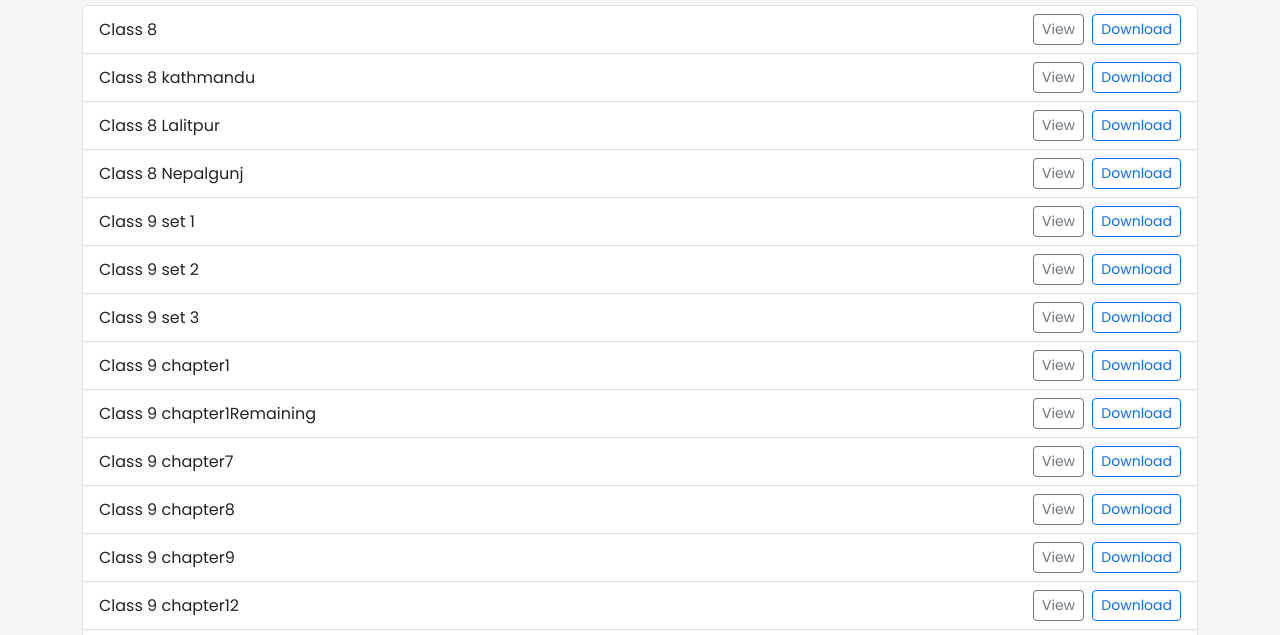
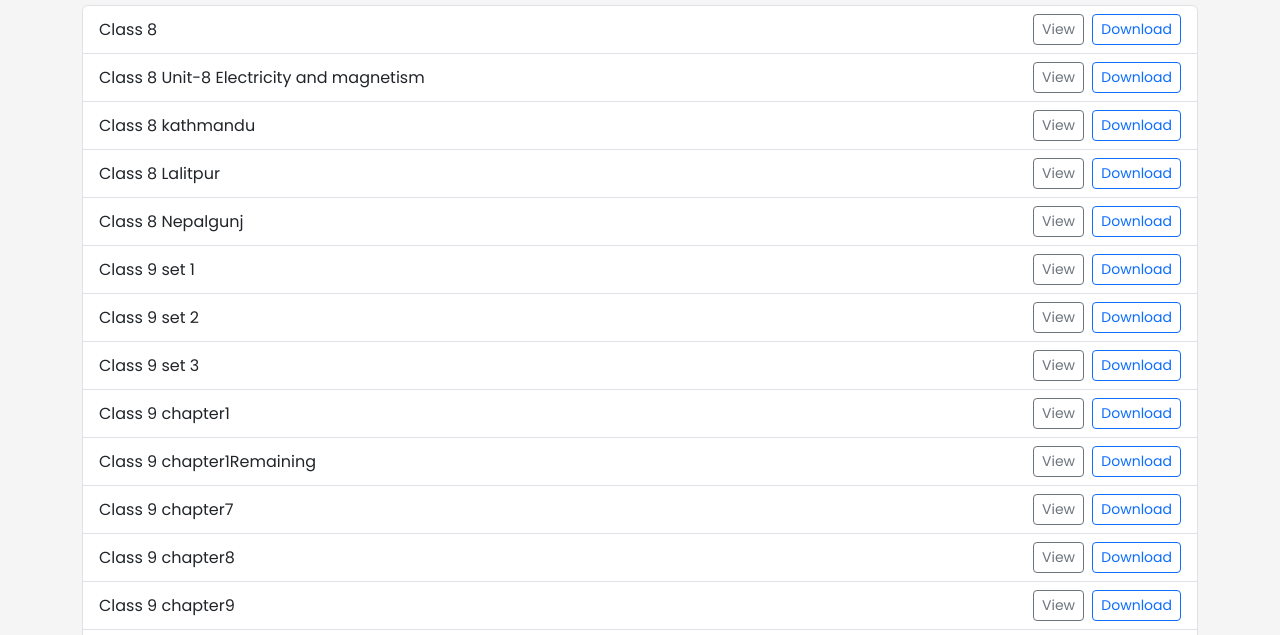
Before and after one commit to Rajendra2056/Rajendra2056.github.io, a website: page pdfs.html in a window 1280 px wide. Both pictures are taken after a click on the button "📁 Science Notes". Shown: the part 137-772 px from the top of the page. Drawn offline with nearby package versions, Linux system fonts and the light colour scheme.

Commit message:
pushed class 8 set science

```diff
--- a/pdfs.html
+++ b/pdfs.html
@@ -32,6 +32,14 @@
             <span>
               <button class="btn btn-outline-secondary btn-sm me-1" onclick="togglePDF('pdfs/Class8.pdf')">View</button>
               <a href="pdfs/Class8.pdf" download class="btn btn-outline-primary btn-sm">Download</a>
+            </span>
+          </li>
+
+             <li class="list-group-item d-flex justify-content-between align-items-center">
+            Class 8 Unit-8 Electricity and magnetism
+            <span>
+              <button class="btn btn-outline-secondary btn-sm me-1" onclick="togglePDF('pdfs/C8U8c.pdf')">View</button>
+              <a href="pdfs/C8U8c.pdf" download class="btn btn-outline-primary btn-sm">Download</a>
             </span>
           </li>
 
```
Also changed, not shown: 1 other file.
